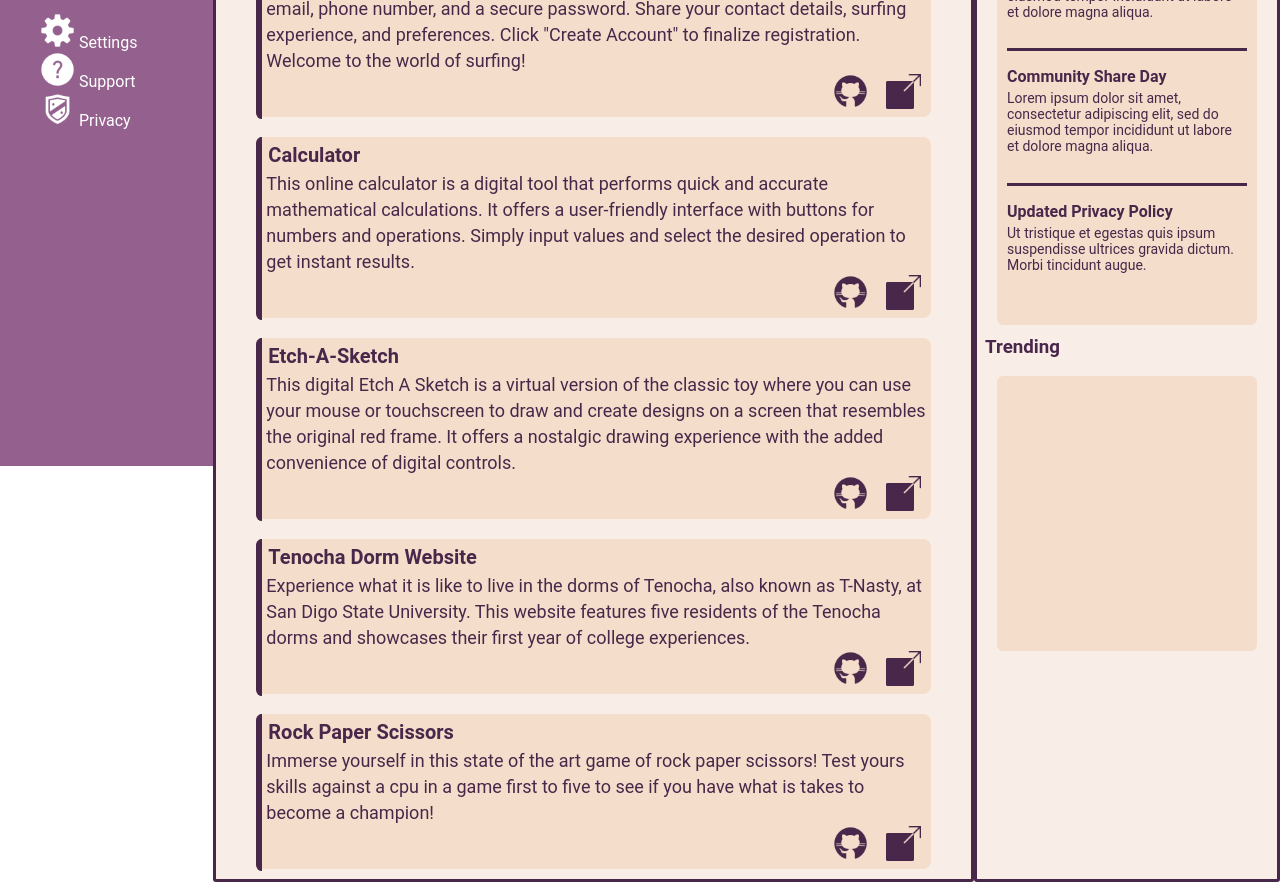
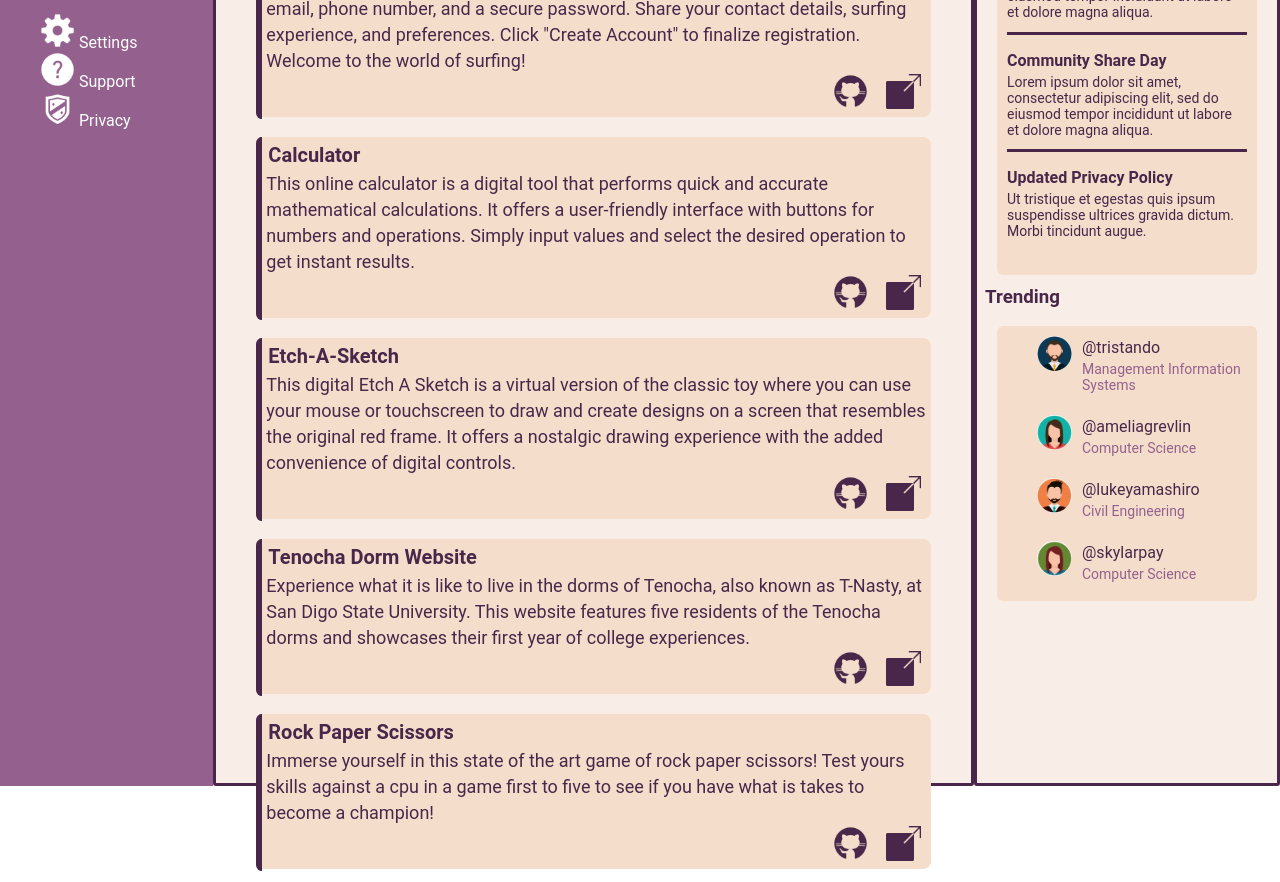
Before and after one commit to kw170/Project_Dashboard, a plain HTML site: page index.html in a window 1280 px wide. Shown: the part 334-1216 px from the top of the page. Drawn offline with Linux system fonts and the light colour scheme.

Commit message:
Add content to trending card

```diff
--- a/index.html
+++ b/index.html
@@ -213,10 +213,55 @@
                     <div class="announcements">
                         <h3>Trending</h3>
                         <div class="trendingCard">
-                            <div class="maintenance">
+                            <div class="profiles">
+                                <ul>
+                                    <div class="list">
+                                    <li>
+                                        <div class="hello">
+                                            <a href="#"> <img class="userPicture" src="./icons/profile1.jpg"/> </a>
+                                        </div>
 
+                                        <div class="profileDescription">
+                                            <a class="name margin" href="#">@tristando</a>
+                                            <p class="margin major">Management Information Systems</p>
+                                        </div>
+                                    </li>
+                                    </div>
+
+                                    <li>
+                                        <div class="hello">
+                                            <a href="#"> <img class="userPicture" src="./icons/profile2.jpg"/> </a>
+                                        </div>
+
+                                        <div class="profileDescription">
+                                            <a class="margin name"href="#">@ameliagrevlin</a>
+                                            <p class="margin major">Computer Science</p>
+                                        </div>
+                                    </li>
+
+                                    <li>
+                                        <div class="hello">
+                                            <a href="#"> <img class="userPicture" src="./icons/profile3.jpg"/> </a>
+                                        </div>
+
+                                        <div class="profileDescription">
+                                            <a class="name margin" href="#">@lukeyamashiro</a>
+                                            <p class="major margin">Civil Engineering</p>
+                                        </div>
+                                    </li>
+
+                                    <li>
+                                        <div class="hello">
+                                            <a href="#"> <img class="userPicture" src="./icons/profile4.jpg"/> </a>
+                                        </div>
+
+                                        <div class="profileDescription">
+                                            <a class="margin name href="#">@skylarpay</a>
+                                            <p class="major margin">Computer Science</p>
+                                        </div>
+                                    </li>
+                                </ul>
                             </div>
-                            <div class="">
 
                             </div>
                         </div>
--- a/styles.css
+++ b/styles.css
@@ -18,6 +18,7 @@ img{
 }
 .container {
   display: flex;
+  height: 140vh;
 }
 
 /* Header */
@@ -56,8 +57,6 @@ img{
 }
 .input:hover{
   background-color:#ecdfd5;
-  /* outline: solid;
-  outline-width: 1px; */
 }
 .input:focus{
   background-color:#F8EEE7;
@@ -147,7 +146,7 @@ button:hover{
   flex:1;
   /* border: solid; */
   min-width: 200px;
-  height:100vh;
+  height:auto;
   grid-template-rows: 1fr 1fr 1fr 1fr;
   background-color: #94618E;
   color:white;
@@ -200,6 +199,7 @@ button:hover{
   row-gap: 20px;
   padding:10px;
   margin: 0px 30px;
+  max-height: 120px;
 }
 .creations{
   display: flex;
@@ -261,7 +261,7 @@ button:hover{
   height:275px;
 }
 .announcementsCard{
-  height:400px;
+  height:350px;
   display: flex;
   flex-direction:column;
 }
@@ -284,3 +284,40 @@ button:hover{
   margin-top: 4px;
 
 }
+
+
+
+
+/* Trending */
+.userPicture{
+  border-radius: 50%;
+}
+.profiles li{
+  display: flex;
+  gap:8px;
+  margin-top:10px;
+}
+.profiles ul{
+  display: flex;
+  flex-direction: column;
+  gap:10px;
+  margin-right: 10px;
+}
+.hello{
+  /* display: grid;
+  align-self:center; */
+}
+.profileDescription{
+  display: flex;
+  flex-direction: column;
+}
+.margin{
+  margin: 2px;
+}
+.major{
+  color:#94618E;
+  font-size:14px;
+}
+.name{
+  color:#49274A;
+}
```
Also changed, not shown: icons/profile1.jpg (added), icons/profile2.jpg (added), icons/profile3.jpg (added), icons/profile4.jpg (added).
